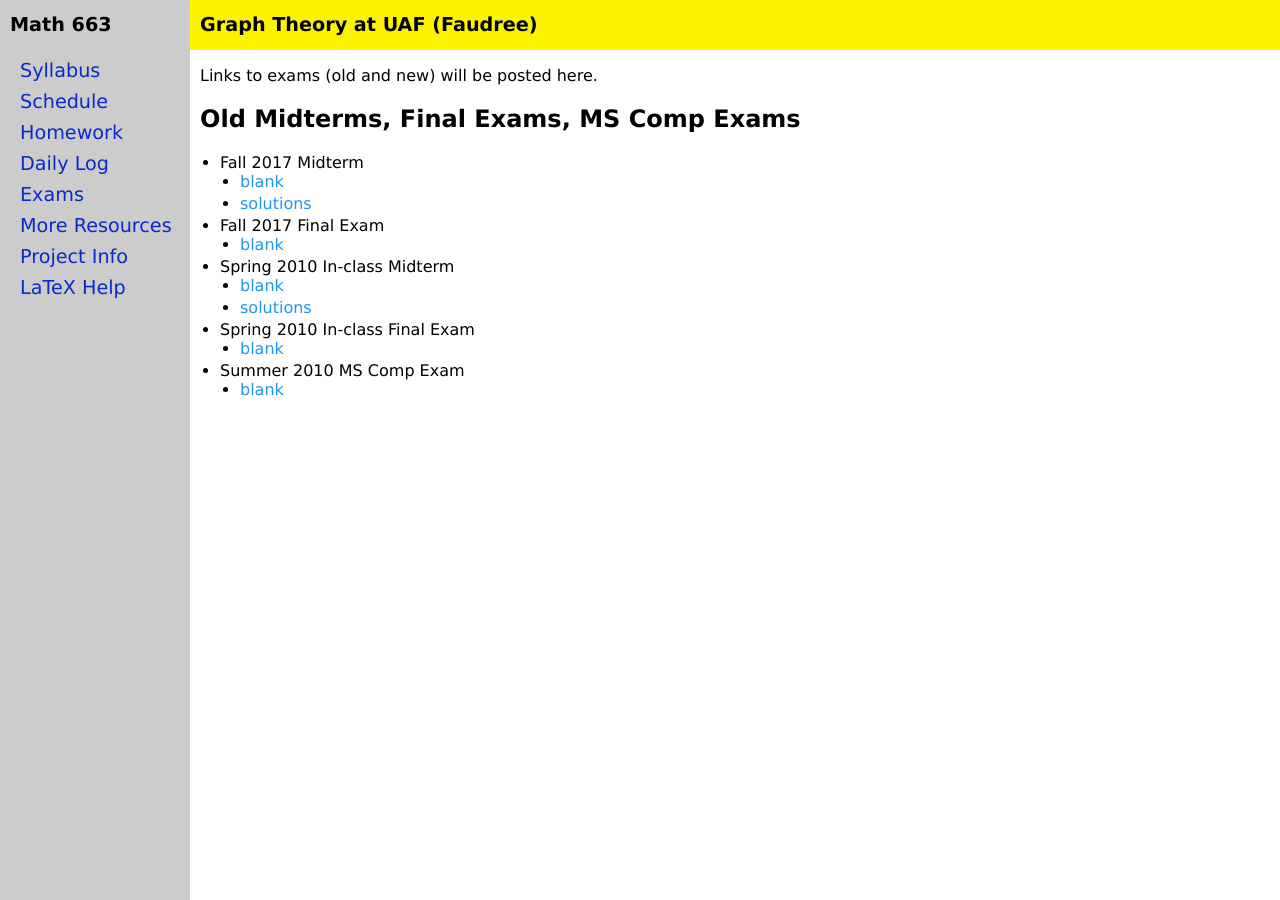
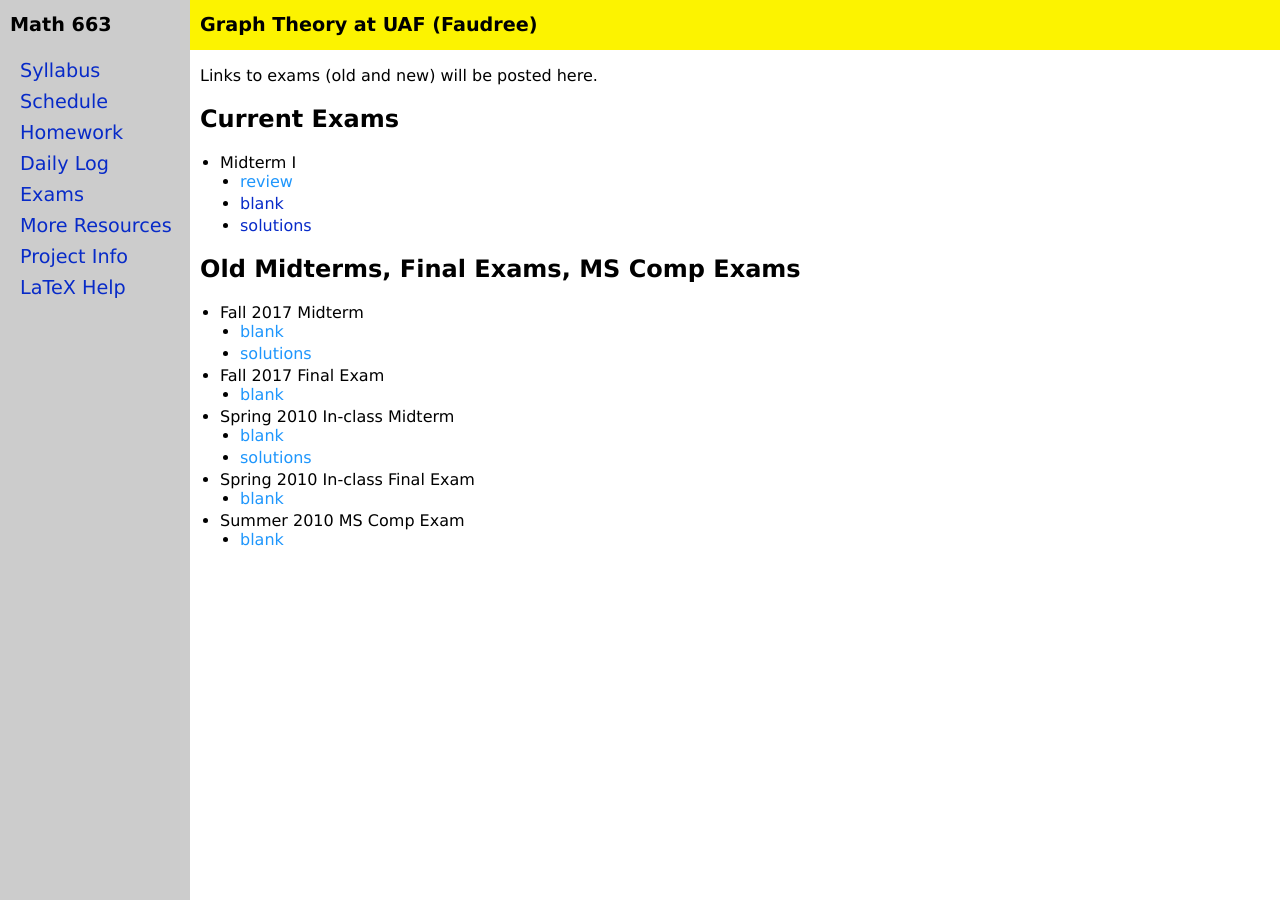
Before and after one commit to jrfaudree/GradGT, a Jekyll site: the page built from exam-page.md, in a window 1280 px wide. Built offline with Jekyll 4.4.1, drawn with Linux system fonts in a browser that asks for light colours.

Commit message:
Update exam-page.md

```diff
--- a/exam-page.md
+++ b/exam-page.md
@@ -4,6 +4,13 @@ title: Exam Info
 ---
 
 Links to exams (old and new) will be posted here.
+
+## Current Exams
+
+- Midterm I
+  - [review](assets/tests/M663f23_M1-review.pdf)
+  - [blank]()
+  - [solutions]()
 
 ## Old Midterms, Final Exams, MS Comp Exams
 
```
